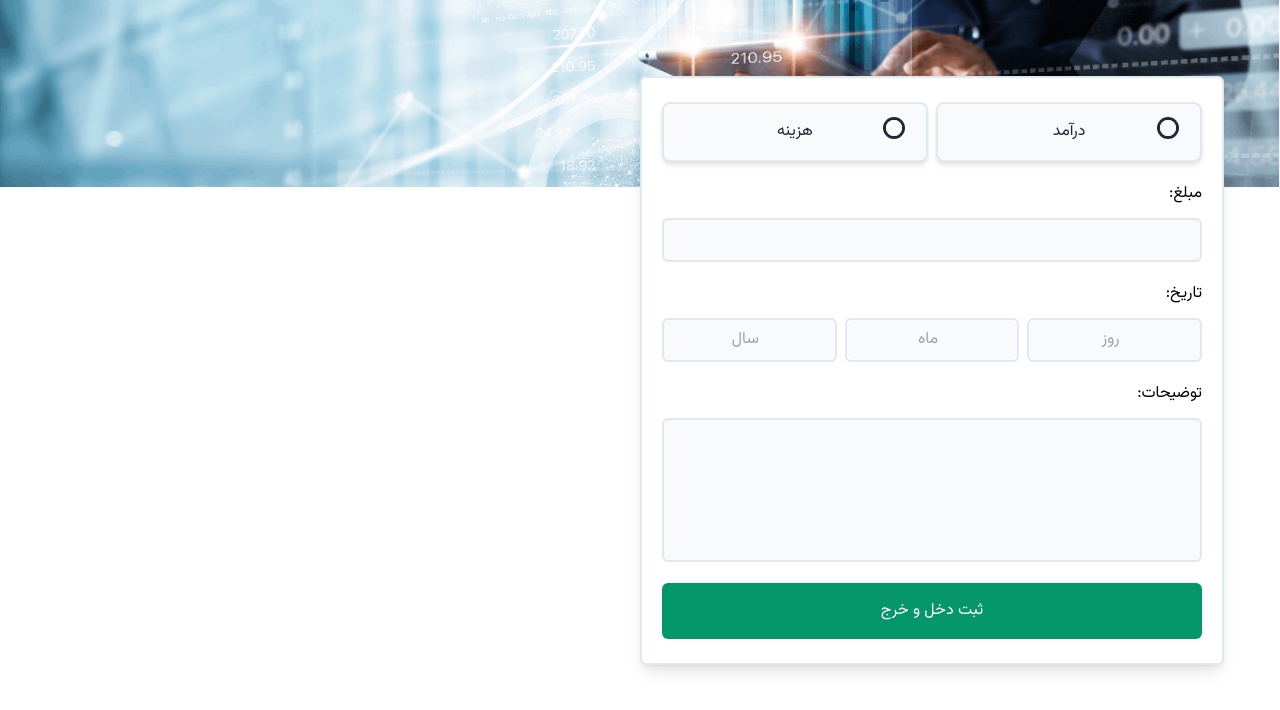
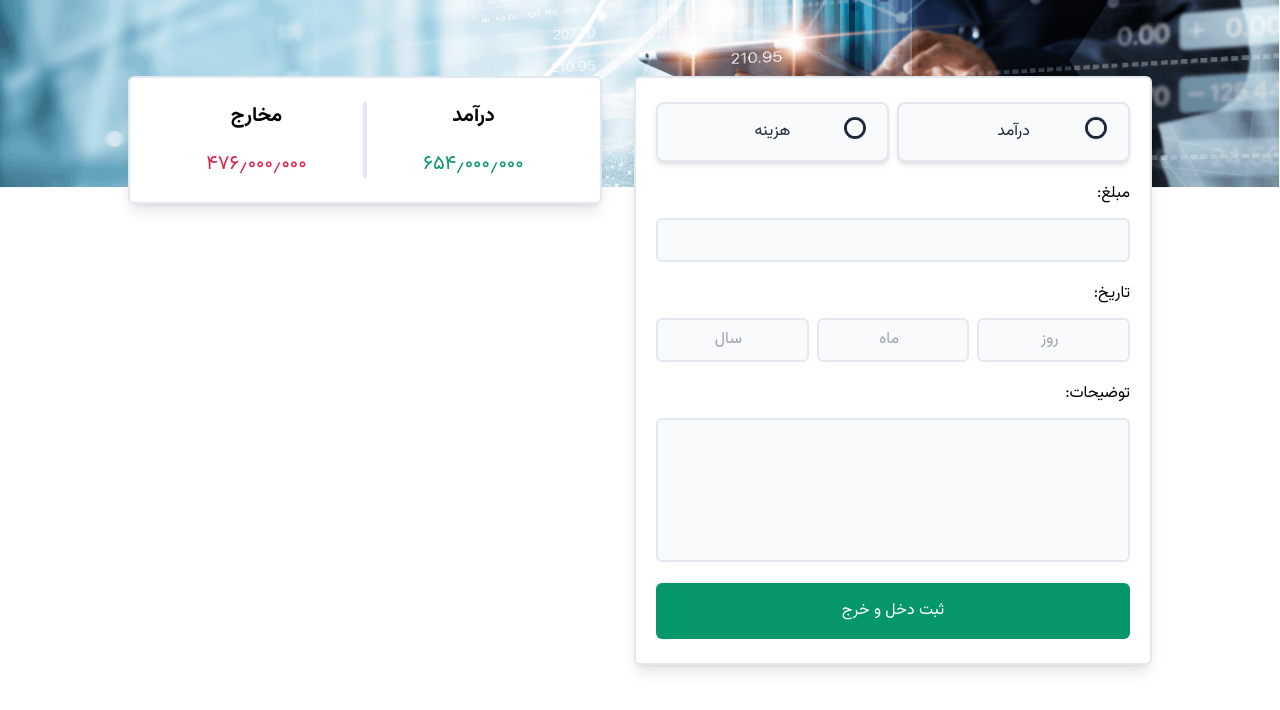
Before and after one commit to pedrrram/ExpenseTracker, a website: page src/index.html in a window 1280 px wide. Drawn offline with Linux system fonts and the light colour scheme.

Commit message:
style income & expense state box

```diff
--- a/src/index.html
+++ b/src/index.html
@@ -11,8 +11,9 @@
   <header class="w-screen">
     <img src="./assets/images/banner.png" alt="banner" class="w-full bg-cover">
   </header>
-  <main class="max-w-screen-xl my-0 mx-14 -mt-28 z-50">
-    <div id="form" class="w-1/2 px-5 py-6 bg-white relative rounded-md shadow-lg border-2 border-slate-200">
+  <main class="w-screen my-0 mx-auto -mt-28 z-50">
+    <div class="flex justify-between w-4/5 my-0 mx-auto gap-x-8">
+      <div id="form" class="flex-1 px-5 py-6 bg-white relative rounded-md shadow-lg border-2 border-slate-200">
         <form>
           <div id="select-type" class="flex w-full justify-between gap-x-2">
             <div class="flex-1">
@@ -54,12 +55,25 @@
             border-slate-200 rounded-md h-36
             focus:outline-none focus:border-slate-800"></textarea>
           </div>
-
           <button class="w-full text-center bg-emerald-600 py-4 rounded-md mt-3
           text-white active:bg-emerald-700 hover:bg-emerald-500 transition-all">ثبت دخل و خرج</button>
         </form>
       </div>
 
+      <div class="flex-1 flex flex-col">
+        <div class="px-5 py-6 w-full bg-white relative rounded-md shadow-lg
+        border-2 border-slate-200 flex justify-between items-center divide-x-4 divide-x-reverse divide-slate-200 text-xl">
+          <div class="flex-1 flex flex-col items-center justify-between">
+            <span class="font-bold">درآمد</span>
+            <span class="text-emerald-600 pt-5">۶۵۴٫۰۰۰٫۰۰۰</span>
+          </div>
+          <div class="flex-1 flex flex-col items-center justify-between">
+            <span class="font-bold">مخارج</span>
+            <span class="text-rose-600 pt-5">۴۷۶٫۰۰۰٫۰۰۰</span>
+          </div>
+        </div>
+      </div>
+    </div>
   </main>
 
   <script src="./js/app.js"></script>
```
Also changed, not shown: src/css/main.css. Lines whose indentation alone changed are shown as unchanged.
